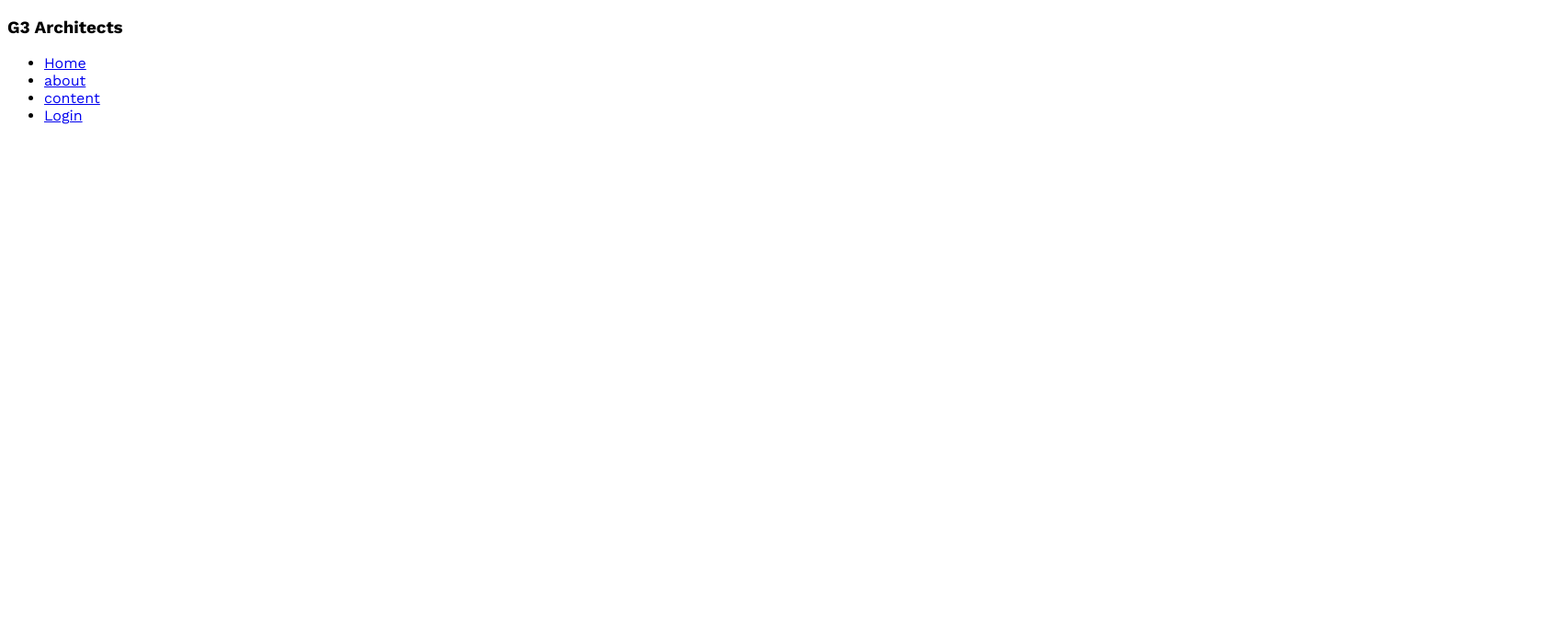
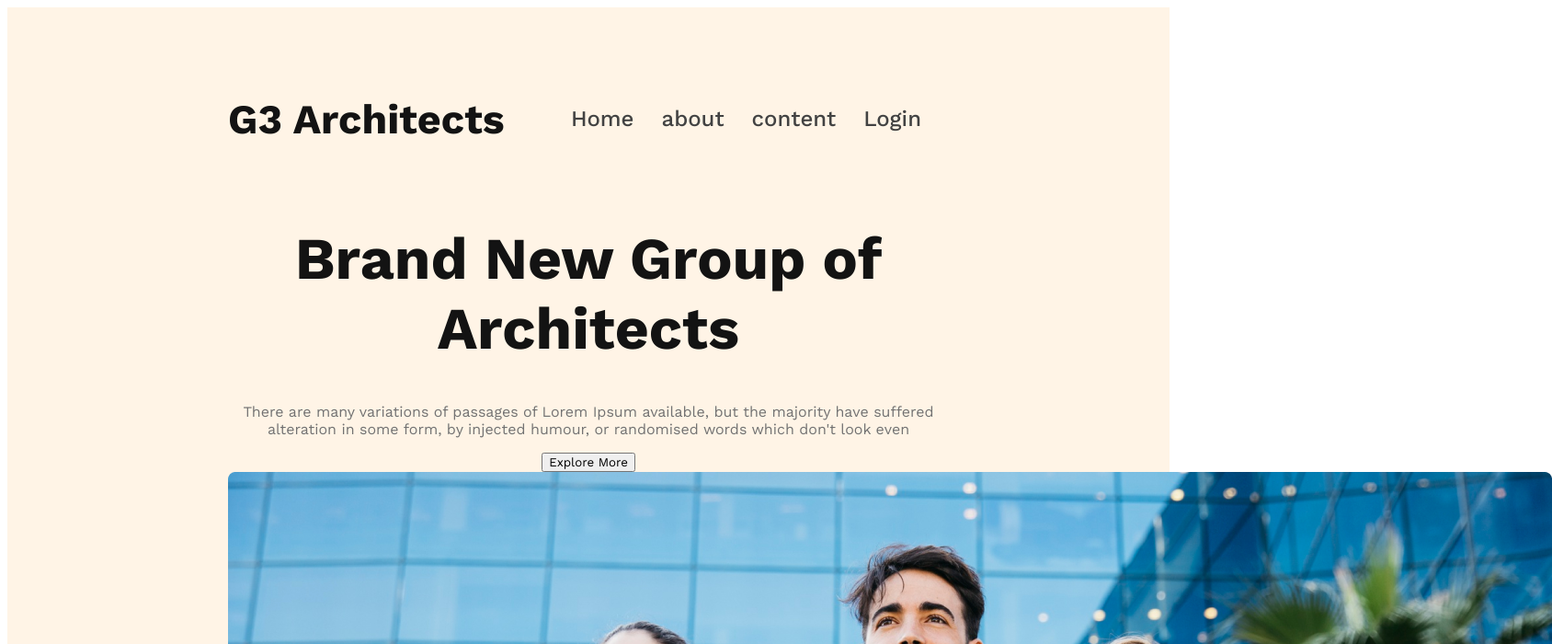
Before and after one commit to Fshohanur/G3-Architects-website, a plain HTML site: page index.html in a window 1280 px wide. Shown: the top 700 px of the page at 92% size, 1688 px wide, since content can reach past the window. Drawn offline with nearby package versions, Linux system fonts and the light colour scheme.

Commit message:
banner content added

```diff
--- a/index.html
+++ b/index.html
@@ -1,15 +1,17 @@
 <!DOCTYPE html>
 <html lang="en">
+
 <head>
     <meta charset="UTF-8">
     <meta name="viewport" content="width=device-width, initial-scale=1.0">
     <title>Architects website</title>
-        <link rel="stylesheet" href="styles/architects.css">
+    <link rel="stylesheet" href="styles/architects.css">
 </head>
+
 <body>
     <header>
         <nav>
-            <h3>G3 Architects</h3>
+            <h3 class="nav-title">G3 Architects</h3>
             <ul>
                 <li><a href="#">Home</a></li>
                 <li><a href="#">about</a></li>
@@ -17,6 +19,17 @@
                 <li><a href="#">Login</a></li>
             </ul>
         </nav>
+        <div class="banner">
+            <div class="banner-content">
+                <h1 class="banner-title">Brand New Group of Architects</h1>
+                <p class="banner-description">
+                    There are many variations of passages of Lorem Ipsum available, but the majority have suffered
+                    alteration in some form, by injected humour, or randomised words which don't look even
+                </p>
+                <button class="btn-primary">Explore More</button>
+            </div>
+            <img src="images/banner.png" alt="">
+        </div>
     </header>
     <main>
 
@@ -25,4 +38,5 @@
 
     </footer>
 </body>
+
 </html>
--- a/styles/architects.css
+++ b/styles/architects.css
@@ -1,7 +1,64 @@
 @import url('https://fonts.googleapis.com/css2?family=Merriweather:ital,wght@0,300;0,400;0,700;0,900;1,300;1,400;1,700;1,900&family=Open+Sans:wght@400;700;800&family=Work+Sans:wght@400;500;600;700;800&display=swap');
 
+/* shared styles */
 * {
     font-family: 'Merriweather', serif;
     font-family: 'Open Sans', sans-serif;
     font-family: 'Work Sans', sans-serif;
 }
+.btn-primary{
+
+
+}
+
+/* header styles */
+header {
+    background: rgba(255, 144, 14, 0.10);
+    padding: 50px 240px;
+}
+
+nav {
+    display: flex;
+    justify-content: space-between;
+    align-items: center;
+}
+
+.nav-title {
+    color: #131313;
+    font-size: 2.8rem;
+    font-weight: 700;
+}
+
+nav>ul {
+    display: flex;
+
+}
+
+nav li {
+    list-style: none;
+    margin-right: 30px;
+    font-size: 1.5rem;
+    font-weight: 500;
+}
+
+nav li a {
+    text-decoration: none;
+    color: #424242;
+
+}
+/* banner styles */
+.banner-content{
+    max-width: 800px;
+    text-align: center;
+    margin: 0 auto;
+}
+.banner-title{
+    font-size: 4rem;
+    font-weight: 700;
+    color: #131313;
+}
+.banner-description{
+    font-size: 1rem;
+    font-weight: 400;
+    color:#727272;
+}
```
